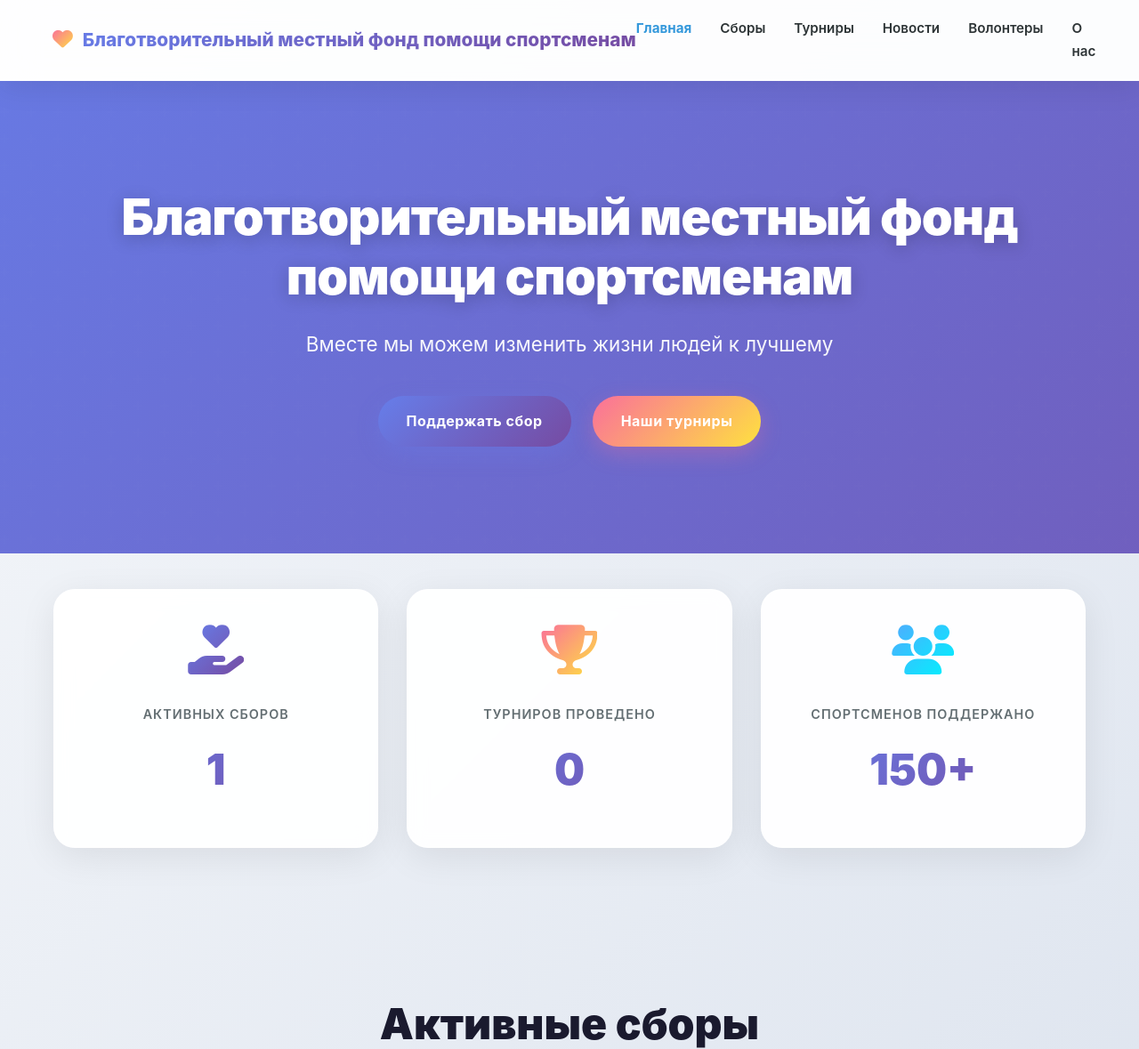
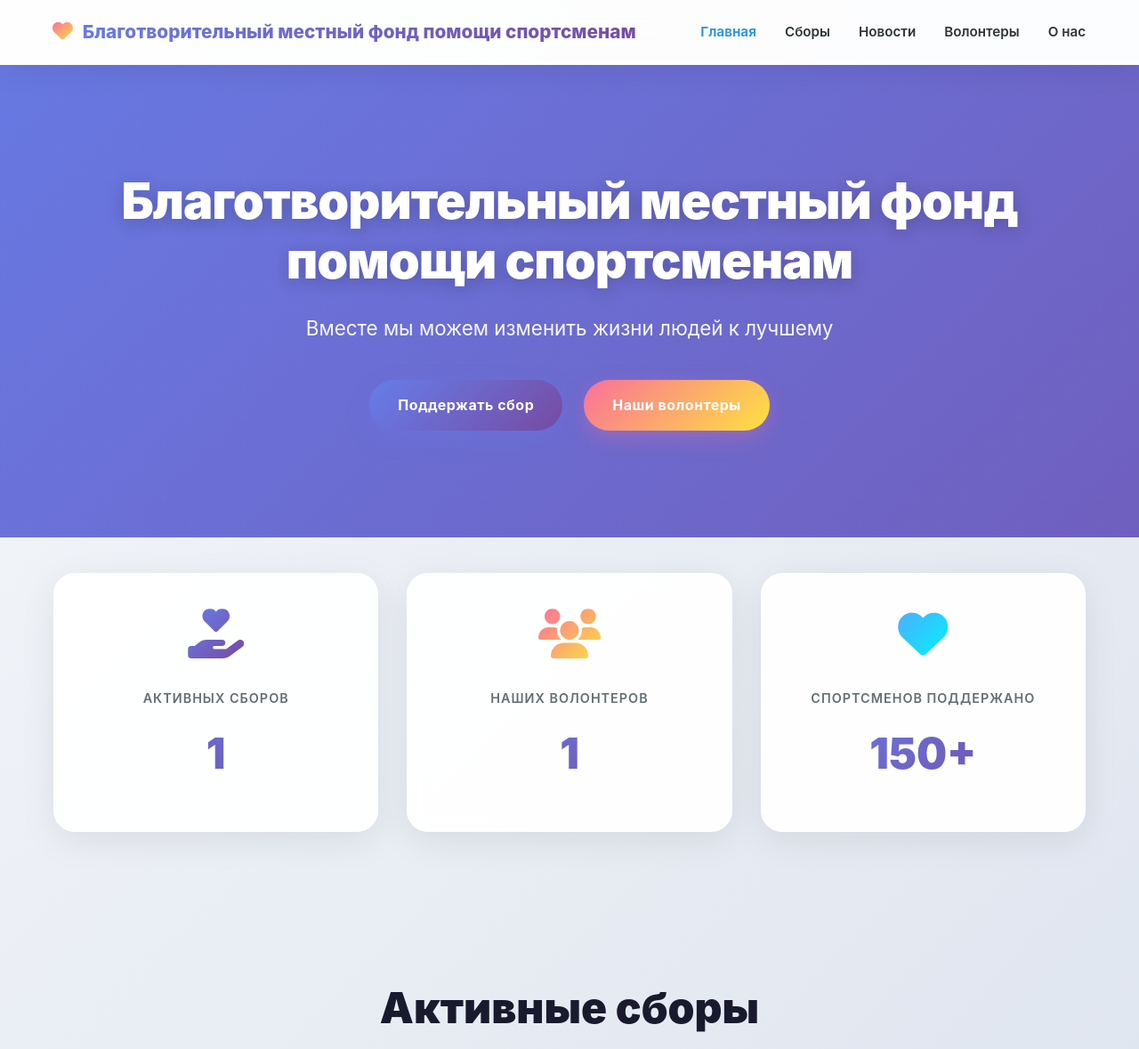
Before and after one commit to patricheg/fond3, a Flask app: page / in a window 1280 px wide. Shown: the top 1179 px of the page at 89% size. Run offline with Flask 3, Linux system fonts and the light colour scheme; tables that the repository leaves empty hold one stand-in row (values such as "Sample post"); grey boxes marked "Sample" are stand-in pictures.

Commit message:
Remove tournaments section from website
- Remove tournaments link from main navigation
- Remove tournaments section from homepage
- Replace tournaments button in hero with volunteers button
- Update statistics: replace tournament count with volunteer count
- Remove tournaments link from admin panel navigation
- Keep tournament functionality in backend for potential future use

```diff
--- a/templates/admin/base.html
+++ b/templates/admin/base.html
@@ -27,10 +27,6 @@
                 <a href="{{ url_for('admin_news') }}" class="admin-nav-item">
                     <i class="fas fa-newspaper"></i>
                     <span>Новости</span>
-                </a>
-                <a href="{{ url_for('admin_tournaments') }}" class="admin-nav-item">
-                    <i class="fas fa-trophy"></i>
-                    <span>Турниры</span>
                 </a>
                 <a href="{{ url_for('admin_about') }}" class="admin-nav-item">
                     <i class="fas fa-info-circle"></i>
--- a/templates/base.html
+++ b/templates/base.html
@@ -47,7 +47,6 @@
             <ul class="nav-menu">
                 <li><a href="{{ url_for('index') }}">Главная</a></li>
                 <li><a href="{{ url_for('fundraisers') }}">Сборы</a></li>
-                <li><a href="{{ url_for('tournaments') }}">Турниры</a></li>
                 <li><a href="{{ url_for('news') }}">Новости</a></li>
                 <li><a href="{{ url_for('our_people') }}">Волонтеры</a></li>
                 <li><a href="{{ url_for('about') }}">О нас</a></li>
--- a/templates/index.html
+++ b/templates/index.html
@@ -93,7 +93,7 @@
             <p>Вместе мы можем изменить жизни людей к лучшему</p>
             <div class="hero-buttons">
                 <a href="{{ url_for('fundraisers') }}" class="btn btn-primary">Поддержать сбор</a>
-                <a href="{{ url_for('tournaments') }}" class="btn btn-secondary">Наши турниры</a>
+                <a href="{{ url_for('our_people') }}" class="btn btn-secondary">Наши волонтеры</a>
             </div>
         </div>
     </div>
@@ -108,12 +108,12 @@
                 <p class="stat-number">{{ fundraisers|length }}</p>
             </div>
             <div class="stat-card">
-                <i class="fas fa-trophy"></i>
-                <h3>Турниров проведено</h3>
-                <p class="stat-number">{{ tournaments|length }}</p>
+                <i class="fas fa-users"></i>
+                <h3>Наших волонтеров</h3>
+                <p class="stat-number">{{ volunteers|length }}</p>
             </div>
             <div class="stat-card">
-                <i class="fas fa-users"></i>
+                <i class="fas fa-heart"></i>
                 <h3>Спортсменов поддержано</h3>
                 <p class="stat-number">150+</p>
             </div>
@@ -227,60 +227,6 @@
 </section>
 {% endif %}
 
-{% if tournaments %}
-<section class="section bg-light">
-    <div class="container">
-        <h2 class="section-title">Предстоящие турниры</h2>
-        <div class="cards-grid">
-            {% for tournament in tournaments %}
-            <div class="card">
-                {% set images = tournament.get_images() %}
-                {% if images %}
-                    {% if images|length > 1 %}
-                    <div class="card-image-slider">
-                        {% for image_url in images %}
-                        <img src="{{ image_url }}" alt="{{ tournament.title }}" class="card-image slider-image" data-slider-index="{{ loop.index0 }}">
-                        {% endfor %}
-                        <button class="slider-btn slider-prev" onclick="moveSlide(this, -1)"><i class="fas fa-chevron-left"></i></button>
-                        <button class="slider-btn slider-next" onclick="moveSlide(this, 1)"><i class="fas fa-chevron-right"></i></button>
-                        <div class="slider-dots">
-                            {% for image_url in images %}
-                            <span class="slider-dot" onclick="goToSlide(this, {{ loop.index0 }})"></span>
-                            {% endfor %}
-                        </div>
-                    </div>
-                    {% else %}
-                    <img src="{{ images[0] }}" alt="{{ tournament.title }}" class="card-image">
-                    {% endif %}
-                {% else %}
-                <div class="card-image-placeholder">
-                    <i class="fas fa-trophy"></i>
-                </div>
-                {% endif %}
-                <div class="card-content">
-                    <h3><a href="{{ url_for('tournament_detail', id=tournament.id) }}" class="card-title-link">{{ tournament.title }}</a></h3>
-                    <p class="card-meta">
-                        <i class="fas fa-calendar"></i> {{ tournament.date.strftime('%d.%m.%Y %H:%M') }}
-                    </p>
-                    {% if tournament.location %}
-                    <p class="card-meta">
-                        <i class="fas fa-map-marker-alt"></i> {{ tournament.location }}
-                    </p>
-                    {% endif %}
-                    <p class="card-description">{{ tournament.description[:120] }}...</p>
-                    <a href="{{ url_for('tournament_detail', id=tournament.id) }}" class="btn btn-primary">
-                        <i class="fas fa-info-circle"></i> Подробнее
-                    </a>
-                </div>
-            </div>
-            {% endfor %}
-        </div>
-        <div class="section-footer">
-            <a href="{{ url_for('tournaments') }}" class="btn btn-outline">Все турниры</a>
-        </div>
-    </div>
-</section>
-{% endif %}
 
 {% if news %}
 <section class="section">
```
